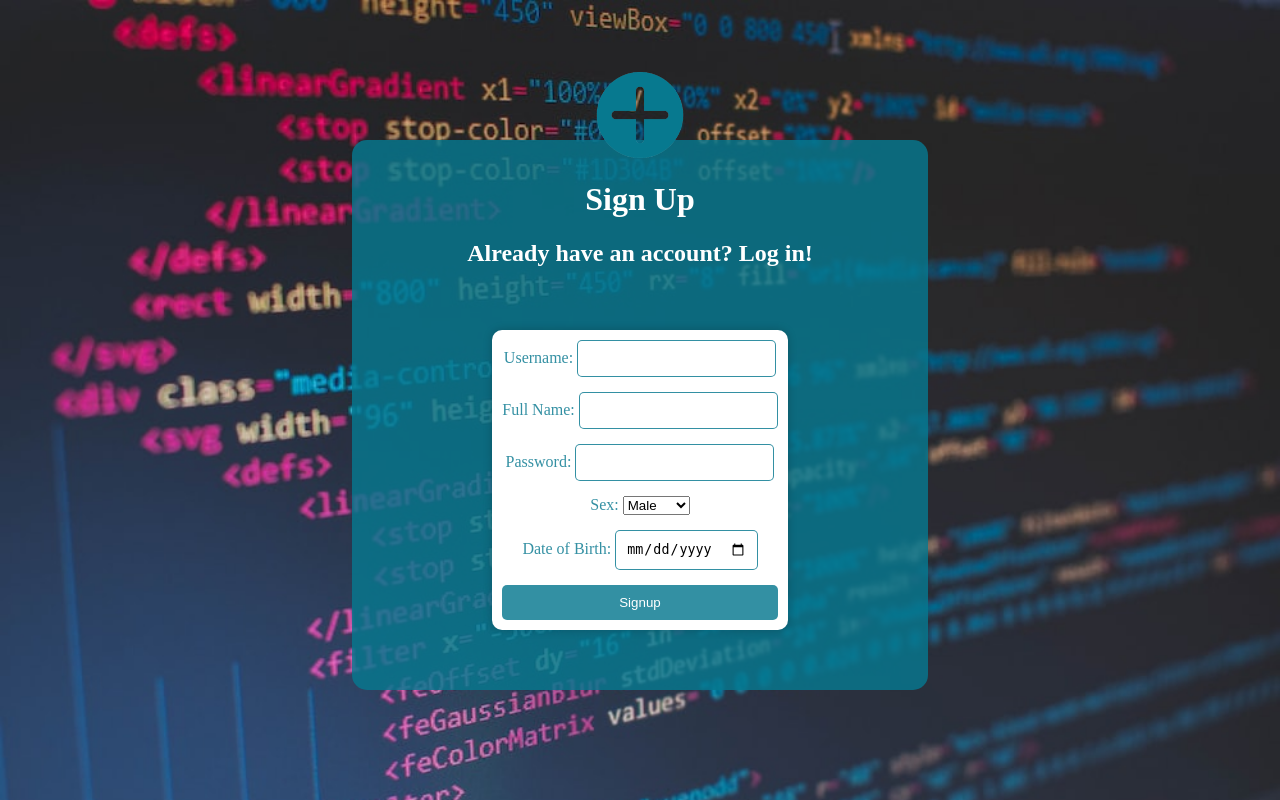
After one commit to laratawbe/portfolio, a PHP site: page /pages/signup.php in a window 1280 px wide. The commit adds this page. Run offline with PHP 8.4, Linux system fonts and the light colour scheme.

Commit message:
signup page design

```diff
--- a/resume/css/login.css
+++ b/resume/css/login.css
@@ -19,7 +19,7 @@ body{
     position: relative;
 }
 
-#login-image {
+.log-sign-image {
     border-radius: 50%;
     height: 170px;
     top: -110px;
@@ -44,3 +44,8 @@ body{
     box-shadow: 0 0 10px rgba(0, 0, 0, 0.2);
     text-align: center;
 }
+
+#dob-input{
+   margin-top: 15px;
+
+}
--- a/resume/index.php
+++ b/resume/index.php
@@ -10,13 +10,13 @@
 <body>
 
     <div id="middle-bubble">
-        <img src="./images/login.png" alt="Login Photo" id="login-image">
+        <img src="./images/login.png" alt="Login Photo" class="log-sign-image">
         <div id="heading1">
             <h1>Login</h1>
         </div>
 
         <div id="heading2">
-            <h2>Don't Have an Account? <a href="./BE/signup.php" style="text-decoration: none;color:white";>SIGN UP!</a></h2>
+            <h2>Don't Have an Account? <a href="./pages/signup.php" style="text-decoration: none;color:white";>SIGN UP!</a></h2>
         </div>
 
 
--- /dev/null
+++ b/resume/pages/signup.php
@@ -0,0 +1,61 @@
+<!DOCTYPE html>
+<html lang="en">
+<head>
+    <meta charset="UTF-8">
+    <meta name="viewport" content="width=device-width, initial-scale=1.0">
+    <title>Login Page</title>
+    <link rel="stylesheet" href="../css/loginh.css">
+    <link rel="stylesheet" href="../css/login.css">
+</head>
+<body>
+
+    <div id="middle-bubble">
+        <img src="../images/signup.png" alt="Signup Photo" class="log-sign-image">
+        <div id="heading1">
+            <h1>Sign Up</h1>
+        </div>
+
+        <div id="heading2">
+            <h2>Already have an account? <a href="../index.php" style="text-decoration: none;color:white";>Log in!</a></h2>
+        </div>
+
+        <div id="content">
+            <form action="BE/sign.php" method="post">
+
+                <div id="username-input">
+                    <label for="username">Username:</label>
+                    <input type="text" name="username" required>
+                </div>
+
+                <div id="fullname-input">
+                    <label for="fullName">Full Name:</label>
+                    <input type="text" name="fullname" required />
+                </div>
+
+                <div id="password-input">
+                    <label for="password">Password:</label>
+                    <input type="password" name="pass" required />
+                </div>
+
+                <div id="sex-input">
+                    <label for="sex">Sex:</label>
+                    <select name="sex" required>
+                        <option value="male">Male</option>
+                        <option value="female">Female</option>
+                        <option value="other">Other</option>
+                    </select>
+                </div>
+
+                <div id="dob-input">
+                    <label for="dob">Date of Birth:</label>
+                    <input type="date" name="birthdate" required />
+                </div>
+
+                <button type="submit">Signup</button>
+
+            </form>
+        </div>
+    </div>
+
+</body>
+</html>
```
Also changed, not shown: resume/BE/signup.php (added), resume/images/signup.png (added).
